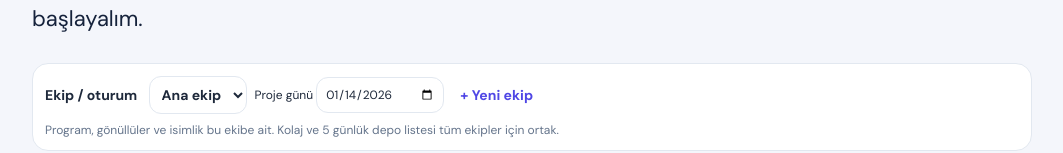
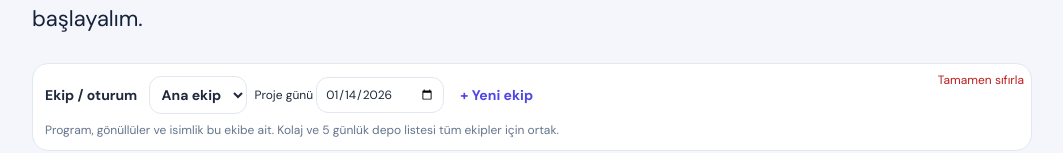
Before and after one commit to ragno-typhojem/prokordi-manager, a React (Create React App) app: page / in a window 1280 px wide. Shown: the part 242-395 px from the top of the page, without its empty margins (108-1171 px from the left). Built offline with nearby package versions, Linux system fonts and the light colour scheme; the HTML template or start-up script is replaced by a standard one.

Commit message:
Restore complete local reset across teams and shared tools

```diff
--- a/src/App.js
+++ b/src/App.js
@@ -1293,7 +1293,23 @@ export default function ProkordiManagerApp() {
   const textPrimary = dark ? '#e2e8f0' : '#1e293b';
   const textMuted   = dark ? '#64748b' : '#94a3b8';
 
-  if(activeTab==='home')return <><style>{buildCSS(false)}</style><Welcome onOpen={setActiveTab}><SessionBar sessions={sessions} currentId={sessionId} onSelect={selectSession} onChange={changeSessions}/></Welcome></>;
+  const resetDialog = cacheModal && (
+        <div role="dialog" aria-modal="true" aria-labelledby="reset-title" className="fixed inset-0 bg-black/50 backdrop-blur-sm z-[9999] flex items-center justify-center p-4 animate-fadeIn">
+          <div className="rounded-2xl shadow-2xl max-w-sm w-full p-6 animate-scaleIn dk-card dk-border border">
+            <div className="flex items-center gap-3 mb-3">
+              <div className="p-2.5 rounded-xl bg-red-50 text-red-500"><Database size={20}/></div>
+              <h3 id="reset-title" className="text-base font-700 dk-text">Tamamen sıfırla</h3>
+            </div>
+            <p className="text-sm dk-text-muted mb-6 leading-relaxed">Bu tarayıcıdaki tüm ekipler, programlar, gönüllüler, etkinlikler, isimlikler, kolaj fotoğrafları, depo listesi, sohbetler ve ayarlar <strong className="text-red-500">kalıcı olarak</strong> silinecek. Geri alınamaz. Drive ve GitHub dosyalarına dokunulmaz.</p>
+            <div className="flex justify-end gap-2">
+              <button onClick={()=>setCacheModal(false)} className="px-4 py-2 rounded-xl text-sm font-600 bg-slate-100 text-slate-600 hover:bg-slate-200 transition-colors">İptal</button>
+              <button onClick={clearAllCache} className="px-4 py-2 rounded-xl text-sm font-700 text-white bg-red-500 hover:bg-red-600 transition-all active:scale-95">Tümünü Sil ve Sıfırla</button>
+            </div>
+          </div>
+        </div>
+      );
+
+  if(activeTab==='home')return <><style>{buildCSS(false)}</style>{resetDialog}<Welcome onOpen={setActiveTab}><button onClick={()=>setCacheModal(true)} style={{float:'right',color:'#b91c1c',fontSize:12,padding:8}}>Tamamen sıfırla</button><SessionBar sessions={sessions} currentId={sessionId} onSelect={selectSession} onChange={changeSessions}/></Welcome></>;
 
   return (
     <div className="app-shell" style={{ display:'flex', height:'100vh', background:appBg, color:textPrimary, overflow:'hidden' }}>
@@ -1303,23 +1319,7 @@ export default function ProkordiManagerApp() {
         @media print{html,body,#root,.app-shell,main,#printable-section{height:auto!important;min-height:0!important;overflow:visible!important;background:white!important;padding:0!important;margin:0!important;max-width:none!important;display:block!important}.screen-only{display:none!important}.print-only{display:block!important}.print-page{break-after:page;page-break-after:always}.print-page:last-child{break-after:auto;page-break-after:auto}[class*=space-y-] > *{margin-top:0!important;margin-bottom:0!important}.animate-fadeIn,.animate-scaleIn,.animate-slideUp{animation:none!important;transform:none!important}.collage-print-strict{break-after:page!important}.collage-print-strict:last-child{break-after:auto!important}}
       `}</style>
 
-      {/* ── Cache Clear Modal ── */}
-      {cacheModal && (
-        <div className="fixed inset-0 bg-black/50 backdrop-blur-sm z-[9999] flex items-center justify-center p-4 animate-fadeIn">
-          <div className="rounded-2xl shadow-2xl max-w-sm w-full p-6 animate-scaleIn dk-card dk-border border">
-            <div className="flex items-center gap-3 mb-3">
-              <div className="p-2.5 rounded-xl bg-red-50 text-red-500"><Database size={20}/></div>
-              <h3 className="text-base font-700 dk-text">Tüm Cache'i Temizle</h3>
-            </div>
-            <p className="text-sm dk-text-muted mb-6 leading-relaxed">Tüm veriler (program, gönüllüler, etkinlikler, sohbet geçmişi) <strong className="text-red-500">kalıcı olarak</strong> silinecek ve uygulama sıfırlanacak.</p>
-            <div className="flex justify-end gap-2">
-              <button onClick={()=>setCacheModal(false)} className="px-4 py-2 rounded-xl text-sm font-600 bg-slate-100 text-slate-600 hover:bg-slate-200 transition-colors">İptal</button>
-              <button onClick={clearAllCache} className="px-4 py-2 rounded-xl text-sm font-700 text-white bg-red-500 hover:bg-red-600 transition-all active:scale-95">Tümünü Sil ve Sıfırla</button>
-            </div>
-          </div>
-        </div>
-      )}
-
+      {resetDialog}
       {/* ── Sidebar ── */}
       <aside className="app-sidebar print:hidden shrink-0" style={{ width:220, background:sidebarBg, borderRight:`1px solid ${borderClr}`, display:'flex', flexDirection:'column', zIndex:20 }} >
         {/* Logo */}
@@ -1370,6 +1370,7 @@ export default function ProkordiManagerApp() {
             <h2 style={{ fontSize:15, fontWeight:700, color:textPrimary }}>{tabMeta[activeTab]?.label}</h2>
           </div>
           <div style={{ display:'flex', alignItems:'center', gap:10 }}>
+            <button onClick={()=>setCacheModal(true)} aria-label="Tamamen sıfırla" title="Tamamen sıfırla" style={{padding:8,borderRadius:10,color:'#b91c1c',background:'#fef2f2',border:'none',cursor:'pointer'}}><Trash size={17}/></button>
             <Saat dark={dark}/>
             <button onClick={()=>window.print()}
               style={{ display:'flex', alignItems:'center', gap:7, padding:'8px 16px', borderRadius:12, fontSize:13, fontWeight:700, color:'white', background:'#1e293b', border:'none', cursor:'pointer', boxShadow:'0 1px 4px rgba(0,0,0,.1)', transition:'all .2s' }}>
--- a/src/lib/db.js
+++ b/src/lib/db.js
@@ -44,9 +44,13 @@ export const db = {
   },
 
   clearAll() {
-    db.flush();
+    // Cancel pending writes so beforeunload cannot restore deleted records.
+    timers.forEach(clearTimeout);
+    timers.clear();
     cache.clear();
-    Object.values(DB_KEYS).forEach((k) => { try { localStorage.removeItem(k); } catch {} });
+    const legacy = new Set([...Object.values(DB_KEYS), 'balkiz_chat_v1']);
+    const keys = Object.keys(localStorage).filter(key => key.startsWith('prokordi_') || legacy.has(key));
+    keys.forEach(key => localStorage.removeItem(key));
   },
 };
 
```
Also changed, not shown: 1 other file (tests, documents, lock files or other folders).
